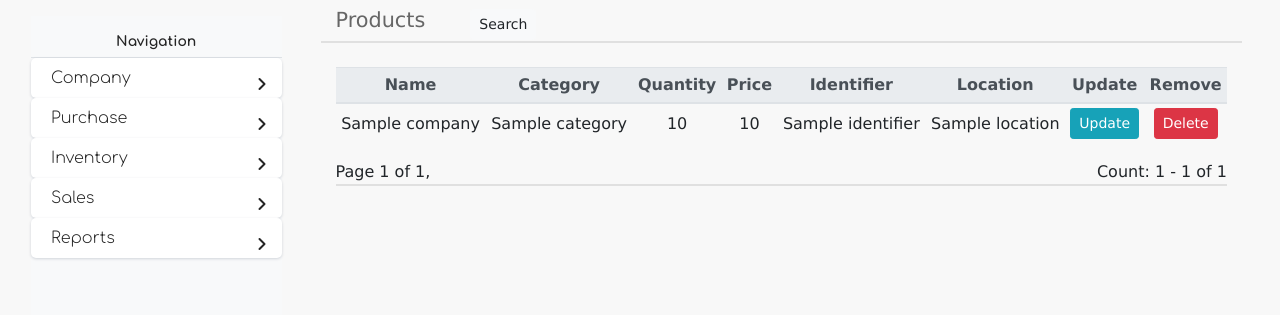
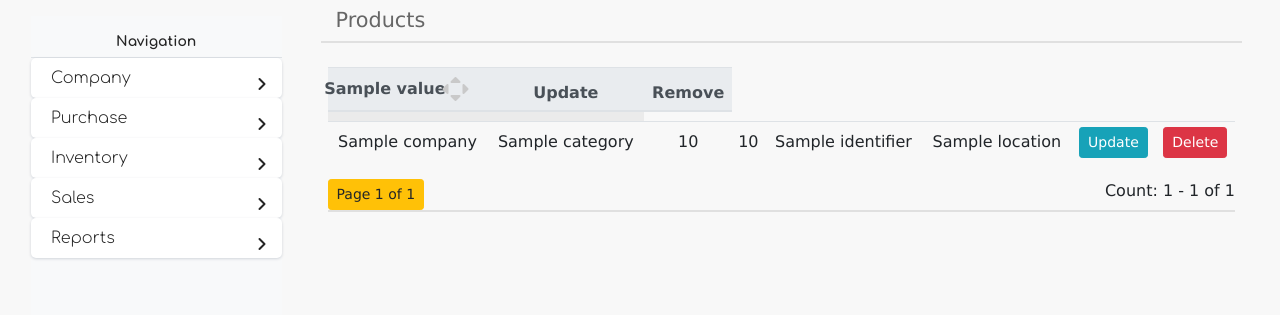
Before and after one commit to JoshiGirish/InventoryManagement, a Django app: template pyVenv/src/InventoryManagement/InvManage/templates/display/products.html in a window 1280 px wide. Shown: the part 62-377 px from the top of the page. Run offline with Django 3.2, Linux system fonts and the light colour scheme; the template is opened without the code that fills it: most values are stand-ins (such as "Sample title", 1, 10 or a date in 2020); some libraries are stand-ins or nearby versions.

Commit message:
Fixes #26. Supports column filtering on products table.

```diff
--- a/pyVenv/src/InventoryManagement/InvManage/templates/base.html
+++ b/pyVenv/src/InventoryManagement/InvManage/templates/base.html
@@ -71,13 +71,13 @@
 			.card-header{
 				background: linear-gradient(180deg,#f8f8f8,#f8f8f8,#f8f8f8);
 				color: aliceblue;
-
 			}
 
 			.card-header *{
-				color: #666666;
-				font-family: Verdana, Geneva, Tahoma, sans-serif;
+				color: #3c6faa;
+				font-family: Verdana;
 				font-size: 1.1em;
+				font-weight: 500;
 			}
 
 			.card-body{
@@ -88,6 +88,20 @@
 			ul {
 				list-style-type: none;
 				padding-inline-start: 0px;
+			}
+
+			.filter-icons{
+				line-height: 0.1em;
+				color: #c9c9c9;
+			}
+
+			/* .filter-icons *{
+				font-size: 1em;
+			} */
+
+			.head-cell-content{
+				padding-left: 5px;
+				padding-right: 5px;
 			}
 
 			.label-head{
--- a/pyVenv/src/InventoryManagement/InvManage/templates/display/products.html
+++ b/pyVenv/src/InventoryManagement/InvManage/templates/display/products.html
@@ -9,47 +9,59 @@
         <div class="">
           <h2 class="col-sm-6 mr-auto label-head">Products</h2>
         </div>
-        <div class="col-sm-10">
-          <form class="form-inline" id="productsFilterForm" action="" method="GET">
-              <!-- {{ myFilter.form }} -->
-              <div class="col-sm-9">
-              {% for field in myFilter.form %}
-                <div class="form-group form-row m-1">
-                    <div class="col-sm-4">
-                        <label>{{ field.label }}</label>
-                    </div>
-                    <div class="col-sm-8">
-                        {{ field }}
-                    </div>
-                </div>
-              </div>
-                {% endfor %}
-                  <button class="btn btn-sm btn-light" type="submit">Search</button>
-          </form>
-          <Script>
-           $('#productsFilterForm input').addClass('form-control')
-          </Script>
-        </div>
-
     </div>
   </div>
 {% endblock title %}
 
 {% block contents %}
-    <table class="table table-sm">
+<form action="" method="GET">
+<div id="tableData">
+    <table id="productsTable" class="table table-sm table-striped">
         <thead class="thead-light">
         <tr>
-            <th scope="col">Name</th>
-            <th scope="col">Category</th>
-            <th scope="col">Quantity</th>
-            <th scope="col">Price</th>
-            <th scope="col">Identifier</th>
-            <th scope="col">Location</th>
+          {% for key,value in filterState.items %}
+            <th scope="col">
+              <div class="flex row">
+                <div class="col-sm-9 head-cell-content" style="display:flex;justify-content:center;align-items:center;">{{ value.label }}</div>
+                <div class="col-sm-3 head-cell-content filter-icons">
+                  <div class="flex row end-xs">
+                    <div style="display:flex;justify-content:flex-start;align-items:center;">
+                      <span style="cursor: pointer;" onClick="sort(this)" data-sort="ascend" data-column="{{ key }}">
+                        <i class="fas fa-caret-left"></i>
+                      </span>
+                    </div>
+                    <div style="display:flex;padding:0em; flex-flow: column;">
+                      <span style="cursor: pointer;" onClick="sort(this)" data-sort="ascend" data-column="{{ key }}">
+                        <i class="fas fa-caret-up"></i>
+                      </span>
+                      <span style="cursor: pointer;" onClick="sort(this)" data-sort="descend" data-column="{{ key }}">
+                        <i class="fas fa-caret-down"></i>
+                      </span>
+                    </div>
+                    <div style="display:flex;justify-content:flex-start;align-items:center;">
+                      <span style="cursor: pointer;">
+                        <i class="fas fa-caret-right"></i>
+                      </span>
+                    </div>
+                  </div>
+                </div>
+            </th>
+          {% endfor %}
             <th scope="col">Update</th>
             <th scope="col">Remove</th>
         </tr>
         </thead>
-        <tbody>
+
+        <tbody id="tableBody">
+            <tr id="productsFilterForm">
+              <td hidden></td>
+              {% for field in myFilter.form %}
+                <td>{{field}}</td>
+              {% endfor %}
+              <td></td>
+              <td></td>
+              <td hidden><button class="btn btn-sm btn-info" type="submit" hidden>Search</button></td>
+            </tr>
             {% for product in page_obj %}
             <tr>
                 <!-- <th scope="row">1</th> -->
@@ -65,23 +77,24 @@
             {% endfor %}
         </tbody>
     </table>
+  </form>
 
     <!-- Pagination -->
     <div class="d-flex">
       <div class="pagination mr-auto">
         <span class="step-links">
           {% if page_obj.has_previous %}
-            <a class="btn btn-light btn-sm" href="{% relative_url 1 'page' request.GET.urlencode %}">&laquo; first</a>
-            <a class="btn btn-light btn-sm" href="{% relative_url page_obj.previous_page_number 'page' request.GET.urlencode %}">previous</a>
+            <a class="btn btn-warning btn-sm" href="{% relative_url 1 'page' request.GET.urlencode %}">&laquo; first</a>
+            <a class="btn btn-warning btn-sm" href="{% relative_url page_obj.previous_page_number 'page' request.GET.urlencode %}">previous</a>
           {% endif %}
 
-          <span class="current">
-            Page {{ page_obj.number }} of {{ page_obj.paginator.num_pages }},
+          <span class="btn btn-warning btn-sm current">
+            Page {{ page_obj.number }} of {{ page_obj.paginator.num_pages }}
           </span>
 
           {% if page_obj.has_next %}
-            <a class="btn btn-light btn-sm" href="{% relative_url page_obj.next_page_number 'page' request.GET.urlencode %}">next</a>
-            <a class="btn btn-light btn-sm" href="{% relative_url page_obj.paginator.num_pages 'page' request.GET.urlencode %}">last &raquo;</a>
+            <a class="btn btn-warning btn-sm" href="{% relative_url page_obj.next_page_number 'page' request.GET.urlencode %}">next</a>
+            <a class="btn btn-warning btn-sm" href="{% relative_url page_obj.paginator.num_pages 'page' request.GET.urlencode %}">last &raquo;</a>
           {% endif %}
         </span>
       </div>
@@ -89,6 +102,7 @@
         Count: {{ page_obj.start_index }} - {{ page_obj.end_index }} of {{ n_prod }}
       </div>
     </div>
+  </div>
 
     <!-- Modal -->
   <div class="modal fade" id="delModal" tabindex="-1" role="dialog" aria-labelledby="exampleModalLabel" aria-hidden="true">
@@ -127,6 +141,24 @@
             modal.find('#prod_name').text(product_name);
             modal.find('#delForm').attr('action',delete_url);
         })
+
+        // Function for sorting products (ascending or descending)
+        function sort(tag){
+          var column = $(tag).data('column');
+          var sort = $(tag).data('sort');
+          var searchParams = new URLSearchParams(window.location.search)
+          searchParams.append("column",column);
+          searchParams.append("sort", sort);
+          console.log(searchParams)
+          // $('#productsFilterForm').find('input').addClass('form-control')
+          // $.get("{% url 'products' %}",searchParams.toString(),function( data ) {$("body").html(data);})
+          $('#tableData').load("{% url 'products' %} #productsTable", searchParams.toString());
+          // $('#ajaxTargetTag').load("{% url 'products' %} #ajaxSourceTag", searchParams.toString());
+
+          // window.location.reload();
+        }
+        $('#productsFilterForm').find('input').addClass('form-control')
       </script>
+
   </div>
 {% endblock %}
--- a/pyVenv/src/InventoryManagement/InvManage/templates/purchase_order/update_purchase_order.html
+++ b/pyVenv/src/InventoryManagement/InvManage/templates/purchase_order/update_purchase_order.html
@@ -5,7 +5,7 @@
       {% csrf_token %}
             <div class="m-2 d-flex align-items-center row">
                 <!-- <h2 class="col-sm-6">Create Product</h2> -->
-                <h2 class="col-sm-6 mr-auto label-head">Create Purchase Order</h2>
+                <h2 class="col-sm-6 mr-auto label-head">Update Purchase Order</h2>
                     <div class="float-right">
                         <div class="btn btn-light m-1"><i class="fas fa-plus"></i> New</div>
                         <div class="btn btn-light m-1"><i class="fas fa-edit"></i> Edit</div>
```
Also changed, not shown: pyVenv/src/InventoryManagement/InvManage/filters.py (+15 -2 lines), pyVenv/src/InventoryManagement/InvManage/templates/purchase_order/purchase_orders.html (+9 -11 lines), pyVenv/src/InventoryManagement/InvManage/views.py (+23 -2 lines), pyVenv/src/InventoryManagement/db.sqlite3.
